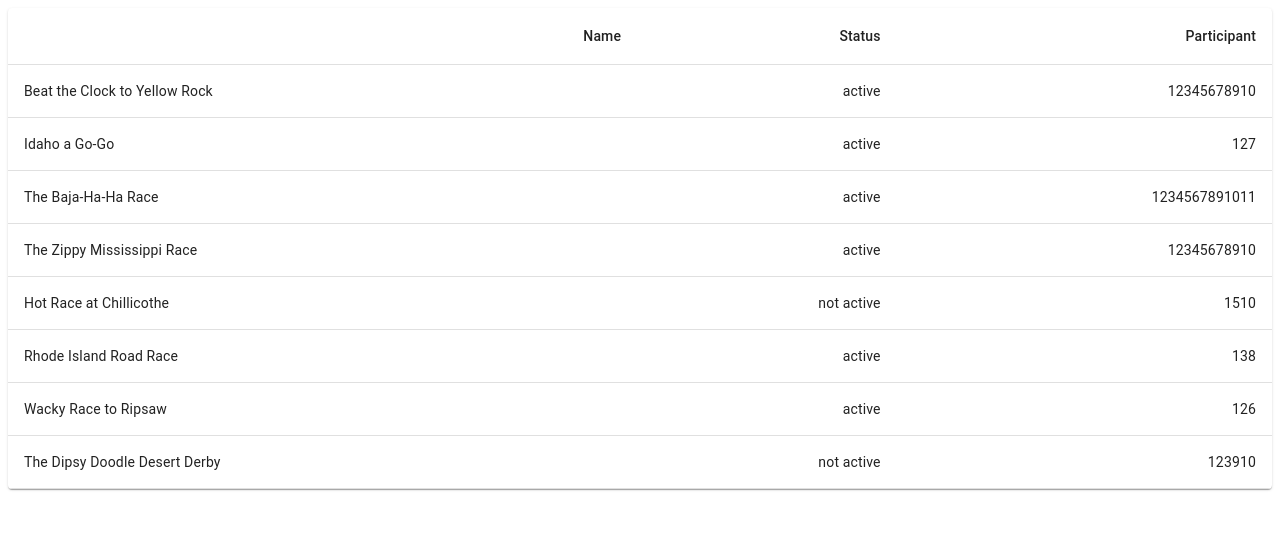
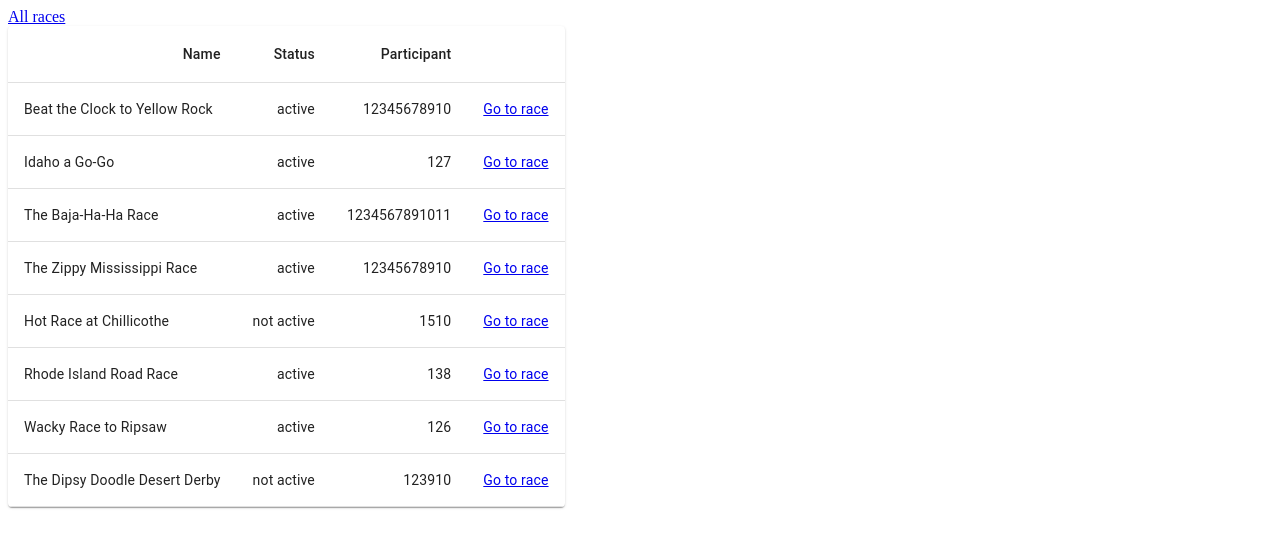
Before and after one commit to Kratak/betting-app, a React (Create React App) app: page / in a window 1280 px wide. Shown: the top 548 px of the page. Built offline with nearby package versions, Linux system fonts and the light colour scheme.

Commit message:
+ Add simple rooting

```diff
--- a/package.json
+++ b/package.json
@@ -13,10 +13,12 @@
     "@types/node": "^12.0.0",
     "@types/react": "^17.0.0",
     "@types/react-dom": "^17.0.0",
+    "@types/react-router-dom": "^5.3.1",
     "axios": "^0.23.0",
     "prettier": "^2.4.1",
     "react": "^17.0.2",
     "react-dom": "^17.0.2",
+    "react-router-dom": "^5.3.0",
     "react-scripts": "4.0.3",
     "typescript": "^4.1.2",
     "web-vitals": "^1.0.1"
--- a/src/App.tsx
+++ b/src/App.tsx
@@ -1,16 +1,39 @@
 import React from 'react';
+import { BrowserRouter as Router, Switch, Route, Link } from 'react-router-dom';
 
 import { Table } from './components/Table';
 
 import { useStyles } from './styles';
 import { raceData } from './mockData';
+import { RacePage } from './containers/RacePage';
 
 const App = () => {
     const classes = useStyles();
 
     return (
         <div className={classes.root}>
-            <Table rows={raceData} />
+            <Router>
+                <div>
+                    <nav>
+                        <Link to="/">All races</Link>
+                    </nav>
+
+                    <Switch>
+                        <Route exact path="/">
+                            <Table rows={raceData} />
+                        </Route>
+                        <Route path="/race/:id">
+                            <RacePage />
+                        </Route>
+                        <Route path="*">
+                            <div>
+                                <div>Wrong page go back to home</div>
+                                <Link to="/">Home page</Link>
+                            </div>
+                        </Route>
+                    </Switch>
+                </div>
+            </Router>
         </div>
     );
 };
--- a/src/components/Table/Table.tsx
+++ b/src/components/Table/Table.tsx
@@ -9,6 +9,7 @@ import {
     TableHead,
     TableRow,
 } from '@material-ui/core';
+import { Link } from 'react-router-dom';
 
 interface TableProps {
     rows: Array<RaceDataProps>;
@@ -29,6 +30,7 @@ const Table = (props: TableProps) => {
                         <TableCell align="right">Name</TableCell>
                         <TableCell align="right">Status</TableCell>
                         <TableCell align="right">Participant</TableCell>
+                        <TableCell />
                     </TableRow>
                 </TableHead>
                 <TableBody>
@@ -43,6 +45,10 @@ const Table = (props: TableProps) => {
                                     return item;
                                 })}
                             </TableCell>
+
+                            <TableCell align="right">
+                                <Link to={`/race/${row.id}`}>Go to race</Link>
+                            </TableCell>
                         </TableRow>
                     ))}
                 </TableBody>
--- /dev/null
+++ b/src/containers/RacePage/RacePage.tsx
@@ -0,0 +1,32 @@
+import { useParams } from 'react-router-dom';
+import { raceData } from '../../mockData';
+import React from 'react';
+
+interface PacePageUrlParamsProps {
+    id: string;
+}
+
+const RacePage = () => {
+    const params = useParams();
+
+    const { id } = params as PacePageUrlParamsProps;
+    const race = raceData.find((item) => item.id === Number(id));
+
+    if (typeof race === 'object') {
+        return (
+            <div>
+                <div>name: {race.name}</div>
+                <div>status: {race.active ? 'active' : 'not active'}</div>
+                <div>
+                    <div>participants</div>
+                    {race.participants.map((item, index) => {
+                        return <div key={`${index}-${item}`}>{item}</div>;
+                    })}
+                </div>
+            </div>
+        );
+    }
+    return <div>single race view</div>;
+};
+
+export default RacePage;
--- /dev/null
+++ b/src/containers/RacePage/index.ts
@@ -0,0 +1 @@
+export { default as RacePage } from './RacePage';
```
Also changed, not shown: 1 other file (tests, documents, lock files or other folders).
